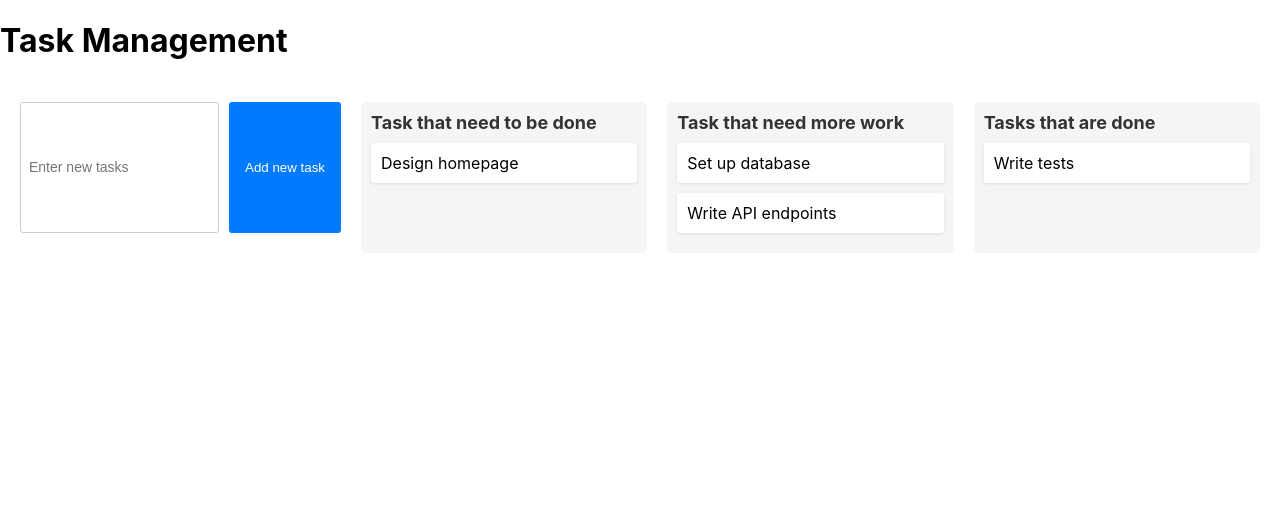
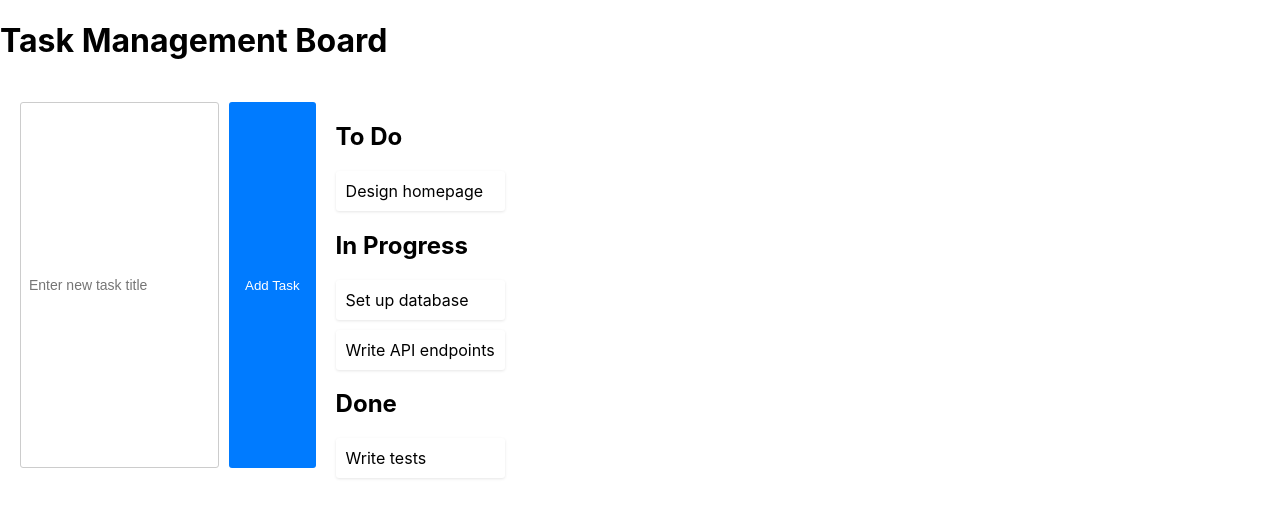
Before and after one commit to SKeana/task-management-application, a React (Create React App) app: page / in a window 1280 px wide. Shown: the top 518 px of the page. Built offline with nearby package versions, Linux system fonts and the light colour scheme.

Commit message:
added drag and drop for the tasks

```diff
--- a/src/App.js
+++ b/src/App.js
@@ -1,8 +1,8 @@
-import React, { useState, useEffect } from 'react';
-import './App.css';
-// import PlanningBox from './PlanningBox'; // Commenting out for now
+import React, { useState } from 'react'; // Removed useEffect, useRef as not needed for this basic version
+import './App.css'; // Make sure you have this CSS file with basic styling
 
 function App() {
+  // --- State ---
   const [tasks, setTasks] = useState([
     { id: 1, title: "Design homepage", status: "todo" },
     { id: 2, title: "Set up database", status: "in-progress" },
@@ -12,59 +12,185 @@ function App() {
 
   const [newTaskTitle, setNewTaskTitle] = useState("");
 
+  // --- Event Handlers ---
+
+  // Handle form submission to add a new task
   const handleSubmit = (e) => {
     e.preventDefault();
-    if(newTaskTitle.trim === "") return;
+    if (newTaskTitle.trim() === "") return; // Prevent adding empty tasks
+
     const newTask = {
-      id: tasks.length + 1,
+      // Use a more robust ID generation in a real app (e.g., UUID)
+      id: Date.now(), // Simple unique ID for this example
       title: newTaskTitle,
-      status: 'todo'
+      status: 'todo' // New tasks start in 'todo'
     };
 
-    setTasks([...tasks, newTask]);
-    newTaskTitle("");
+    setTasks(prevTasks => [...prevTasks, newTask]); // Add new task immutably
+    setNewTaskTitle(""); // Clear the input field
+  };
+
+  // Called when dragging of a task card starts
+  const handleDragStart = (e, taskId) => {
+    console.log("Drag Start:", taskId);
+    e.dataTransfer.setData("text/plain", taskId.toString()); // Store the task ID being dragged
+    // Optional: Slightly reduce opacity while dragging
+    // Use setTimeout to ensure the style change doesn't interfere with the drag image
+    setTimeout(() => {
+      if (e.target) {
+        e.target.style.opacity = '0.6';
       }
+    }, 0);
+  };
 
+  // Called when dragging ends (whether successful drop or not)
+  const handleDragEnd = (e) => {
+    console.log("Drag End");
+    // Reset opacity after dragging finishes
+    if (e.target) {
+      e.target.style.opacity = '1';
+    }
+  };
+
+  // Called frequently as an item is dragged *over* a potential drop zone (a column)
+  const handleDragOver = (e) => {
+    e.preventDefault(); // MUST prevent default to allow dropping
+    // Optional: Add visual feedback to the drop zone (e.g., border highlight)
+    // e.currentTarget.style.backgroundColor = '#e0e0e0'; // Example highlight
+  };
+
+  // Optional: Called when a dragged item leaves a potential drop zone
+  const handleDragLeave = (e) => {
+    // Optional: Remove visual feedback from the drop zone
+    // e.currentTarget.style.backgroundColor = ''; // Remove highlight
+  };
+
+  // Called when a dragged item is dropped onto a valid drop zone (a column)
+  const handleDrop = (e, targetStatus) => {
+    e.preventDefault(); // Prevent default browser drop behavior
+    console.log("Dropped onto:", targetStatus);
+    // Optional: Remove visual feedback from the drop zone
+    // e.currentTarget.style.backgroundColor = ''; // Remove highlight
+
+    const taskId = parseInt(e.dataTransfer.getData("text/plain")); // Get the task ID stored during dragStart
+    console.log("Dropped Task ID:", taskId);
+
+    if (!taskId) return; // Exit if no valid ID was retrieved
+
+    // Update the task's status immutably
+    setTasks(prevTasks =>
+      prevTasks.map(task => {
+        if (task.id === taskId) {
+          // Found the task, return a new object with the updated status
+          return { ...task, status: targetStatus };
+        }
+        // Otherwise, return the task unchanged
+        return task;
+      })
+    );
+  };
+
+  // --- Filtering Tasks for Rendering ---
   const todoTasks = tasks.filter(task => task.status === 'todo');
   const inProgressTasks = tasks.filter(task => task.status === 'in-progress');
   const doneTasks = tasks.filter(task => task.status === 'done');
 
+  // --- Rendering ---
   return (
     <div className="app-container">
       <header className="app-header">
-        <h1>Task Management</h1>
+        <h1>Task Management Board</h1>
       </header>
       <main className="app-main">
 
-        <form onSubmit={handleSubmit}>
-          <input type='text' placeholder='Enter new tasks' value={newTaskTitle} onChange={(e) => setNewTaskTitle(e.target.value)}/>
-          <button type='submit'>Add new task</button>
+        {/* --- Add New Task Form --- */}
+        <form onSubmit={handleSubmit} className="add-task-form">
+          <input
+            type='text'
+            placeholder='Enter new task title'
+            value={newTaskTitle}
+            onChange={(e) => setNewTaskTitle(e.target.value)}
+            aria-label="New task title"
+          />
+          <button type='submit'>Add Task</button>
         </form>
 
-        {/* <PlanningBox /> Commenting out for now */}
-        <div className='columns-to-do' id='todo'>
-          <h2>Task that need to be done</h2>
+        {/* --- Task Columns Container --- */}
+        <div className="columns-container">
+
+          {/* --- To Do Column --- */}
+          <div
+            className='column column-todo'
+            id='todo' // ID matches the status string
+            onDragOver={handleDragOver}
+            onDragLeave={handleDragLeave} // Optional: for visual feedback
+            onDrop={(e) => handleDrop(e, 'todo')} // Pass the target status
+          >
+            <h2>To Do</h2>
             {todoTasks.map(task => (
-            <div key={task.id} className="task-card">
+              <div
+                key={task.id}
+                id={task.id.toString()} // Assign task ID to the element
+                className="task-card"
+                draggable="true" // Make the card draggable
+                onDragStart={(e) => handleDragStart(e, task.id)} // Pass task ID on drag start
+                onDragEnd={handleDragEnd}
+              >
                 {task.title}
               </div>
             ))}
+            {/* Optional: Placeholder when empty */}
+            {todoTasks.length === 0 && <div className="empty-column-placeholder">Drop tasks here</div>}
           </div>
-        <div className='columns-in-progress' id='in-progress'>
-          <h2>Task that need more work</h2>
+
+          {/* --- In Progress Column --- */}
+          <div
+            className='column column-in-progress'
+            id='in-progress'
+            onDragOver={handleDragOver}
+            onDragLeave={handleDragLeave}
+            onDrop={(e) => handleDrop(e, 'in-progress')}
+          >
+            <h2>In Progress</h2>
             {inProgressTasks.map(task => (
-            <div key={task.id} className="task-card">
+              <div
+                key={task.id}
+                id={task.id.toString()}
+                className="task-card"
+                draggable="true"
+                onDragStart={(e) => handleDragStart(e, task.id)}
+                onDragEnd={handleDragEnd}
+              >
                 {task.title}
               </div>
             ))}
+            {inProgressTasks.length === 0 && <div className="empty-column-placeholder">Drop tasks here</div>}
           </div>
-        <div className='columns-done' id='done'>
-          <h2>Tasks that are done</h2>
+
+          {/* --- Done Column --- */}
+          <div
+            className='column column-done'
+            id='done'
+            onDragOver={handleDragOver}
+            onDragLeave={handleDragLeave}
+            onDrop={(e) => handleDrop(e, 'done')}
+          >
+            <h2>Done</h2>
             {doneTasks.map(task => (
-            <div key={task.id} className="task-card">
+              <div
+                key={task.id}
+                id={task.id.toString()}
+                className="task-card"
+                draggable="true"
+                onDragStart={(e) => handleDragStart(e, task.id)}
+                onDragEnd={handleDragEnd}
+              >
                 {task.title}
               </div>
             ))}
+            {doneTasks.length === 0 && <div className="empty-column-placeholder">Drop tasks here</div>}
+          </div>
+
         </div>
       </main>
     </div>
```
Lines whose indentation alone changed are shown as unchanged.
